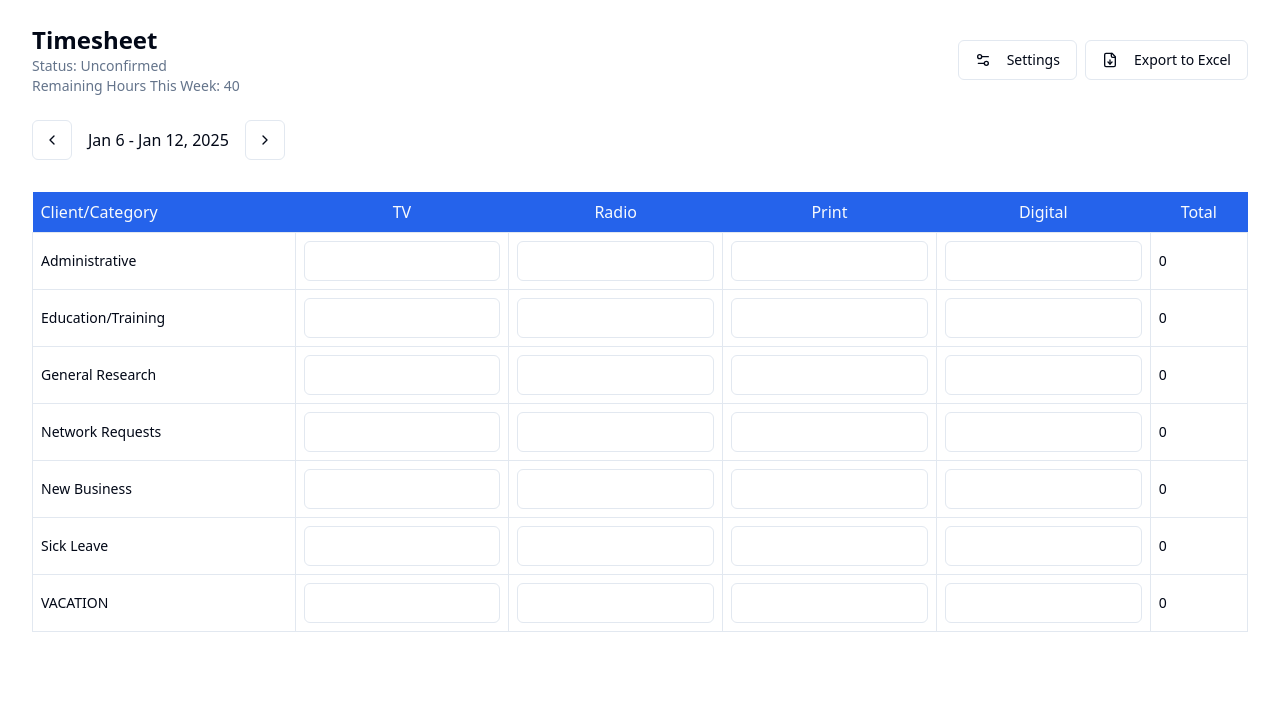
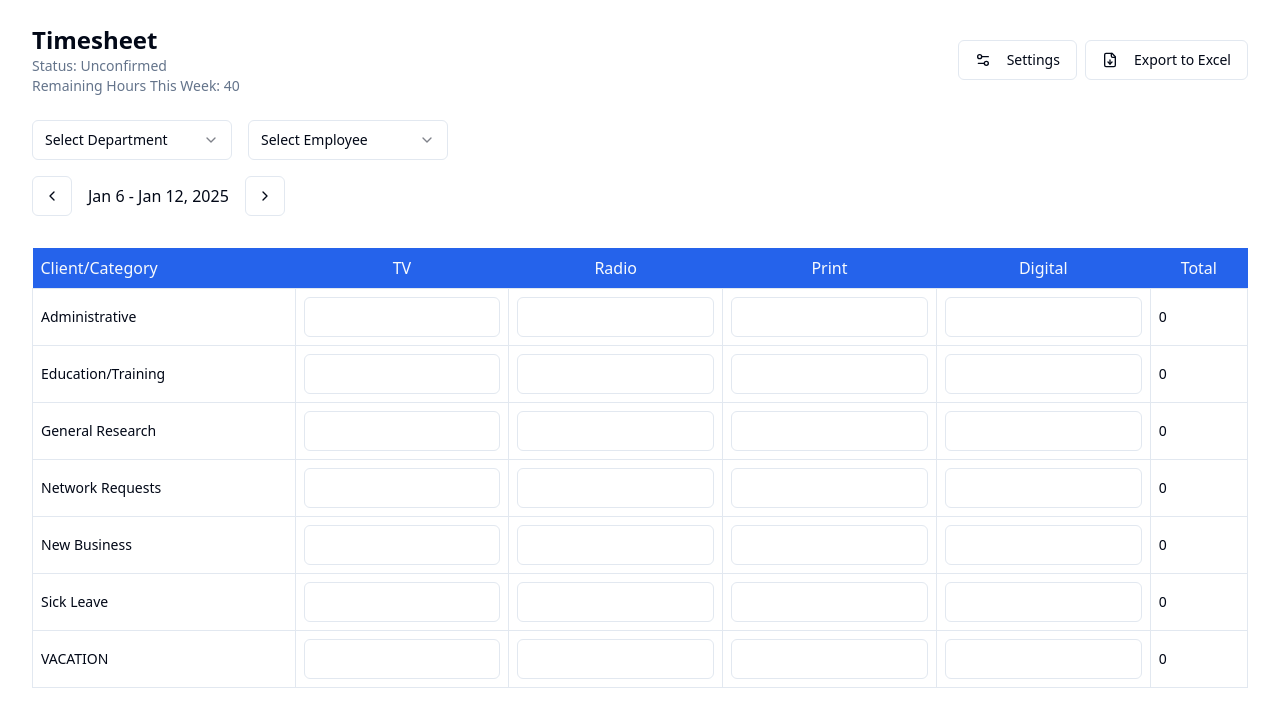
Before and after one commit to fallout666222/media-client-manager, a React (Vite) app: page / in a window 1280 px wide. Shown: the top 726 px of the page. Built offline with nearby package versions, Linux system fonts and the light colour scheme.

Commit message:
Add filtering for department and employee
Implement functionality to filter time entries by department and employee in the timesheet component. This enhancement will allow users to view and manage their time entries more effectively based on specific criteria.
[skip gpt_engineer]

```diff
--- /dev/null
+++ b/src/components/TimeSheet/TimeSheetFilters.tsx
@@ -0,0 +1,73 @@
+import React from 'react';
+import {
+  Select,
+  SelectContent,
+  SelectItem,
+  SelectTrigger,
+  SelectValue,
+} from "@/components/ui/select";
+import { Department, Employee } from '@/types/timesheet';
+
+interface TimeSheetFiltersProps {
+  departments: Department[];
+  employees: Employee[];
+  selectedDepartment: string;
+  selectedEmployee: string;
+  onDepartmentChange: (department: string) => void;
+  onEmployeeChange: (employee: string) => void;
+}
+
+export const TimeSheetFilters = ({
+  departments,
+  employees,
+  selectedDepartment,
+  selectedEmployee,
+  onDepartmentChange,
+  onEmployeeChange,
+}: TimeSheetFiltersProps) => {
+  const filteredEmployees = employees.filter(
+    emp => !selectedDepartment || emp.department === selectedDepartment
+  );
+
+  return (
+    <div className="flex gap-4 mb-4">
+      <div className="w-[200px]">
+        <Select
+          value={selectedDepartment}
+          onValueChange={onDepartmentChange}
+        >
+          <SelectTrigger>
+            <SelectValue placeholder="Select Department" />
+          </SelectTrigger>
+          <SelectContent>
+            <SelectItem value="">All Departments</SelectItem>
+            {departments.map((dept) => (
+              <SelectItem key={dept.id} value={dept.id}>
+                {dept.name}
+              </SelectItem>
+            ))}
+          </SelectContent>
+        </Select>
+      </div>
+
+      <div className="w-[200px]">
+        <Select
+          value={selectedEmployee}
+          onValueChange={onEmployeeChange}
+        >
+          <SelectTrigger>
+            <SelectValue placeholder="Select Employee" />
+          </SelectTrigger>
+          <SelectContent>
+            <SelectItem value="">All Employees</SelectItem>
+            {filteredEmployees.map((emp) => (
+              <SelectItem key={emp.id} value={emp.id}>
+                {emp.name}
+              </SelectItem>
+            ))}
+          </SelectContent>
+        </Select>
+      </div>
+    </div>
+  );
+};
--- a/src/pages/TimeSheet.tsx
+++ b/src/pages/TimeSheet.tsx
@@ -3,11 +3,12 @@ import { TimeSheetGrid } from '@/components/TimeSheet/TimeSheetGrid';
 import { Settings } from '@/components/TimeSheet/Settings';
 import { WeekPicker } from '@/components/TimeSheet/WeekPicker';
 import { ApprovalActions } from '@/components/TimeSheet/ApprovalActions';
+import { TimeSheetFilters } from '@/components/TimeSheet/TimeSheetFilters';
 import { Button } from '@/components/ui/button';
 import { useToast } from '@/hooks/use-toast';
 import { FileDown, Settings2 } from 'lucide-react';
 import { format } from 'date-fns';
-import { TimeEntry, TimeSheetStatus, TimeSheetData } from '@/types/timesheet';
+import { TimeEntry, TimeSheetStatus, TimeSheetData, Department, Employee } from '@/types/timesheet';
 
 const TimeSheet = () => {
   const [showSettings, setShowSettings] = useState(false);
@@ -26,8 +27,22 @@ const TimeSheet = () => {
   const [status, setStatus] = useState<TimeSheetStatus>('unconfirmed');
   const { toast } = useToast();
 
-  // TODO: This should come from authentication context
-  const isManager = true;
+  const [selectedDepartment, setSelectedDepartment] = useState('');
+  const [selectedEmployee, setSelectedEmployee] = useState('');
+
+  // Mock data for departments and employees - replace with actual data source
+  const departments: Department[] = [
+    { id: 'dept1', name: 'Marketing' },
+    { id: 'dept2', name: 'Sales' },
+    { id: 'dept3', name: 'Operations' }
+  ];
+
+  const employees: Employee[] = [
+    { id: 'emp1', name: 'John Doe', department: 'dept1' },
+    { id: 'emp2', name: 'Jane Smith', department: 'dept1' },
+    { id: 'emp3', name: 'Bob Johnson', department: 'dept2' },
+    { id: 'emp4', name: 'Alice Brown', department: 'dept3' }
+  ];
 
   const getCurrentWeekKey = () => {
     return format(currentDate, 'yyyy-MM-dd');
@@ -140,6 +155,15 @@ const TimeSheet = () => {
     setMediaTypes(prev => prev.filter(t => t !== type));
   };
 
+  const handleDepartmentChange = (departmentId: string) => {
+    setSelectedDepartment(departmentId);
+    setSelectedEmployee(''); // Reset employee selection when department changes
+  };
+
+  const handleEmployeeChange = (employeeId: string) => {
+    setSelectedEmployee(employeeId);
+  };
+
   const currentWeekEntries = timeEntries[getCurrentWeekKey()] || {};
 
   return (
@@ -184,6 +208,15 @@ const TimeSheet = () => {
       ) : (
         <>
           <div className="space-y-4">
+            <TimeSheetFilters
+              departments={departments}
+              employees={employees}
+              selectedDepartment={selectedDepartment}
+              selectedEmployee={selectedEmployee}
+              onDepartmentChange={handleDepartmentChange}
+              onEmployeeChange={handleEmployeeChange}
+            />
+
             <WeekPicker
               currentDate={currentDate}
               onWeekChange={setCurrentDate}
@@ -192,7 +225,7 @@ const TimeSheet = () => {
             <div className="flex items-center justify-between">
               <ApprovalActions
                 status={status}
-                isManager={isManager}
+                isManager={true}
                 onSubmitForReview={handleSubmitForReview}
                 onApprove={handleApprove}
                 onReject={handleReject}
```
Also changed, not shown: src/types/timesheet.ts (+11 -0 lines).
